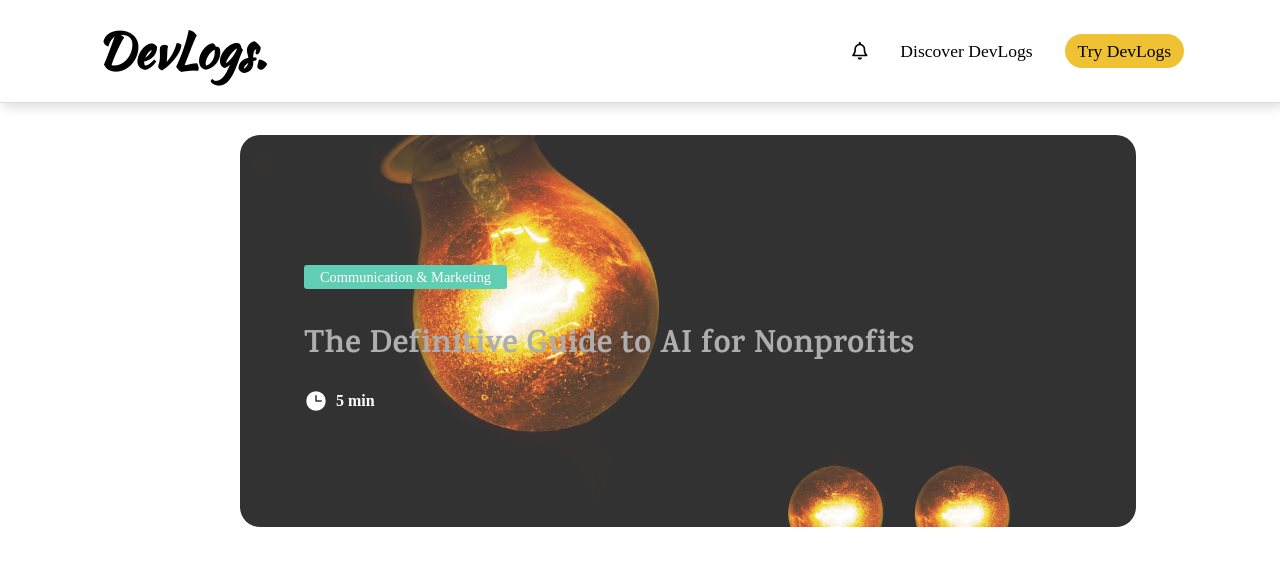
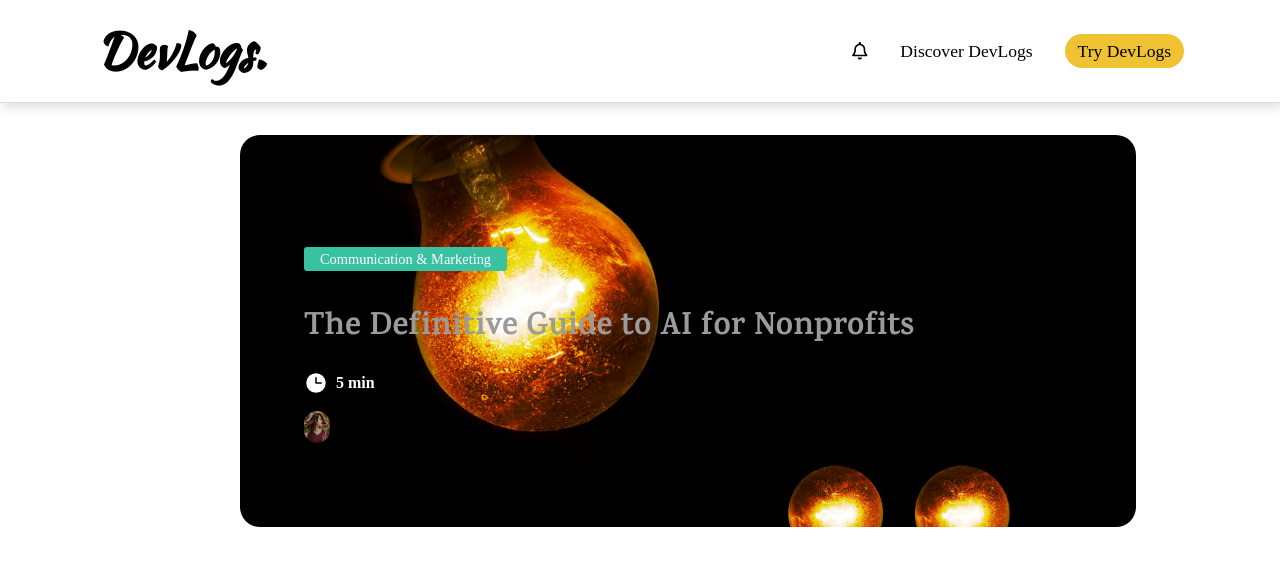
Before and after one commit to hassaammgl/mern-blog-client, a React (Vite) app: page / in a window 1280 px wide. Shown: the top 566 px of the page. Built offline with nearby package versions, Linux system fonts and the light colour scheme; a web font is replaced by a local one.

Commit message:
dsafasdf

```diff
--- a/src/components/Banner.jsx
+++ b/src/components/Banner.jsx
@@ -1,5 +1,8 @@
 import React from 'react';
-import { PiClockFill } from "react-icons/pi";const Banner = () => {
+import { PiClockFill } from "react-icons/pi";
+import girl from "../../public/girl.jpg"
+
+const Banner = () => {
   return (
     <div className='banner'>
         <div className="bannercontent">
@@ -9,6 +12,9 @@ import { PiClockFill } from "react-icons/pi";const Banner = () => {
             <PiClockFill className='icon' />
             <p>5 min</p>
             </div>
+            <div className="review">
+                <img src={girl} className='girl'  alt="" />
+            </div>
         </div>
     </div>
   )
--- a/src/styles/banner.scss
+++ b/src/styles/banner.scss
@@ -2,7 +2,6 @@
 
 .banner {
   width: 70%;
-  opacity: 0.8;
   height: 49vh;
   padding: 4rem;
   color: white;
@@ -16,7 +15,7 @@
   background-image: url("../../public/bulb.jpg");
 
   &:hover {
-    opacity: 0.7;
+    opacity: 0.9;
     transition: all 0.3s ease-in-out;
   }
 
@@ -53,5 +52,13 @@
         font-family: $font2;
       }
     }
+
+    .review{
+        .girl{
+            height: 4vh;
+            width: 2vw;
+            border-radius: 50px;
+        }
+    }
   }
 }
```
Also changed, not shown: public/girl.jpg.
